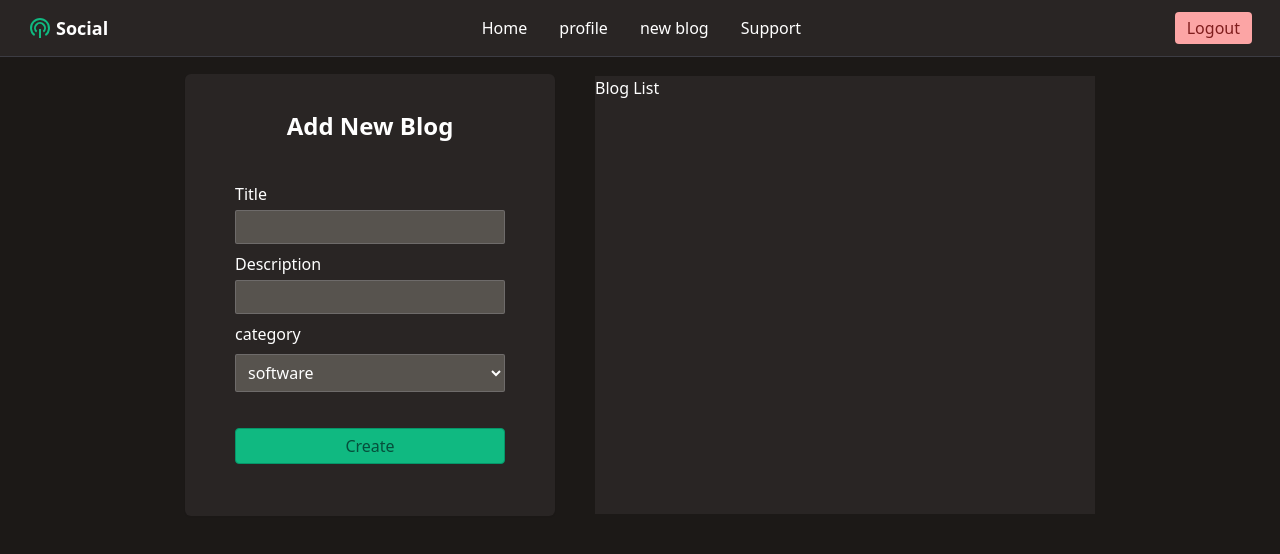
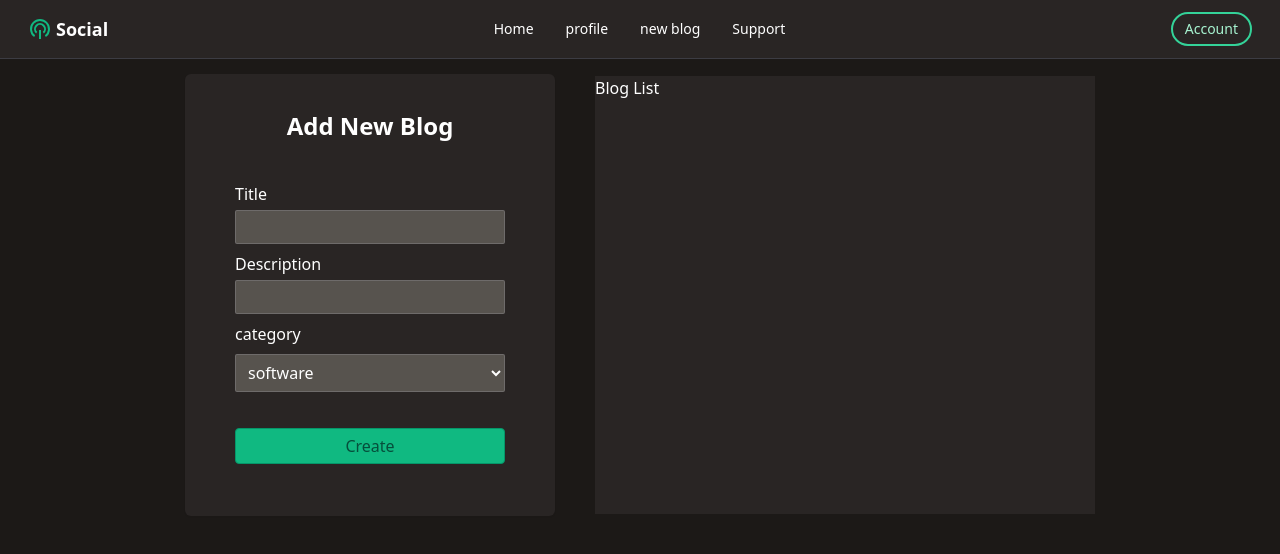
Before and after one commit to amirvosoughi17/blog-magic, a Next.js app: page /profile/addBlog in a window 1280 px wide. Shown: the top 554 px of the page. Built offline with nearby package versions, Linux system fonts and the light colour scheme.

Commit message:
edit navbar and profile routing

```diff
--- a/src/app/components/Navbar.jsx
+++ b/src/app/components/Navbar.jsx
@@ -5,11 +5,11 @@ import Link from 'next/link';
 import {IoIosMenu , IoIosClose} from 'react-icons/io'
 import axios from 'axios';
 import { useRouter } from 'next/navigation';
+import {AiOutlineUser} from 'react-icons/ai'
 
 
 
-
-export default function Navbar() {
+export default function Navbar({id}) {
   const router = useRouter()
   const [loged , setLoged] = useState(true)
   const [menu , setMenu] = useState(false);
@@ -19,15 +19,7 @@ export default function Navbar() {
   const handleClickItems = () => {
     setMenu(!menu);
   }
-  const logout  = async () => {
-    try {
-        await axios.get('/api/v1/auth/signout');
-        router.push('/login')
-        console.log("Logout Successfully");
-    } catch (error) {
-        console.log('logout failed' , error.message);
-    }
-}
+
   return (
     <div>
       <nav className='w-full fixed top-0  max-w-7xl bg-stone-800 border-b-[1px] border-zinc-700/90 py-3 px-4 md:px-7 flex items-center justify-between backdrop-blur-sm z-50  '>
@@ -36,30 +28,26 @@ export default function Navbar() {
             <p className='text-lg font-bold text-white'>Social</p>
         </div>
         <div className="hidden md:flex items-center gap-2 ">
-          <div className=" text-white  hover:bg-zinc-600 py-1 px-3 rounded-full">
+          <div className=" text-white text-sm  hover:bg-zinc-600 py-1 px-3 rounded-full">
                 <Link href='/'>Home</Link>
               </div>
-              <div className=" text-white  hover:bg-zinc-600 py-1 px-3 rounded-full">
+              <div className=" text-white text-sm   hover:bg-zinc-600 py-1 px-3 rounded-full">
                 <Link href='/profile'>profile</Link>
               </div>
-              <div className="l text-white  hover:bg-zinc-600 py-1 px-3 rounded-full">
+              <div className="l text-white text-sm  hover:bg-zinc-600 py-1 px-3 rounded-full">
                 <Link href='/profile/addBlog'>new blog</Link>
               </div>
-              <div className=" text-white  hover:bg-zinc-600 py-1 px-3 rounded-full">
+              <div className=" text-white  text-sm  hover:bg-zinc-600 py-1 px-3 rounded-full">
                 <Link href='/'>Support</Link>
               </div>
         </div>
-        <div className="hidden md:block">
-          {loged ? (
-            <button onClick={logout} className='py-1 px-3 bg-red-300 text-red-900 rounded '>Logout</button>
-          ) :(
-            <Link href='/signup' className='text-sm  bg-emerald-400 py-[5px] text-emerald-800 outline-2 border-[1px] border-emerald-600  px-3 rounded-md  md:px-4 py-1 '>Sign up</Link>
-          )}
-        </div>
+        <div className="flex items-center gap-2  ">
+            <Link href={`/profile/${id}`} className='text-sm  bg-transparent py-[5px] text-emerald-200 outline-2 border-[2px] border-emerald-400  px-3 rounded-full  md:px-3 py-[2.9px] hover:shadow-sm hover:shadow-emerald-300 '>Account</Link>
         <div className="flex md:hidden items-center gap-2">
             <div className="bg-stone-600 md:hidden text-white py-[3px] px-[4px] cursor-pointer rounded" onClick={handleClick}>
               <IoIosMenu size={23}  />
             </div>
+        </div>
         </div>
         {menu ? (
           <div className="fixed top-0 right-0 bg-zinc-700 text-white w-full shadow-xl z-50 h-screen">
--- a/src/app/login/page.jsx
+++ b/src/app/login/page.jsx
@@ -17,11 +17,11 @@ export default function signup() {
         password: ''
     })
 
-    const handleSubmit = async () => {
+    const handleSubmit = async ({id}) => {
         try {
             setLoading(true)
             const response = await axios.post('/api/v1/auth/signin', user);
-            router.push('/profile');
+            router.push(`profile/${id}`);
             console.log("login Successfully", response.data)
         } catch (error) {
             alert("Login failed")
--- /dev/null
+++ b/src/app/profile/[id]/page.jsx
@@ -0,0 +1,25 @@
+"use client";
+import React from 'react'
+import axios from 'axios';
+import { useRouter } from 'next/navigation';
+
+const page = ({params}) => {
+  const router = useRouter()
+    const logout = async () => {
+        try {
+            await axios.get('/api/v1/auth/signout')
+            router.push('/login');
+            console.log('user loged out successfully')
+        } catch (error) {
+            console.log('failed to log out')
+        }
+    }
+  return (
+    <div className='flex flex-col items-center justify-center min-h-screen gap-5 text-white'>
+      Welcome back {params.id}
+      <button onClick={logout} className='bg-red-300 rounded-full py-1 px-4 border-red-800 text-red-800'>Logout</button>
+    </div>
+  )
+}
+
+export default page
--- a/src/app/profile/page.jsx
+++ /dev/null
@@ -1,12 +0,0 @@
-"use client"
-
-
-export default function Admin() {
-  return (
-
-    <div className="w-full">
-
-    </div>
-
-  )
-}
```
